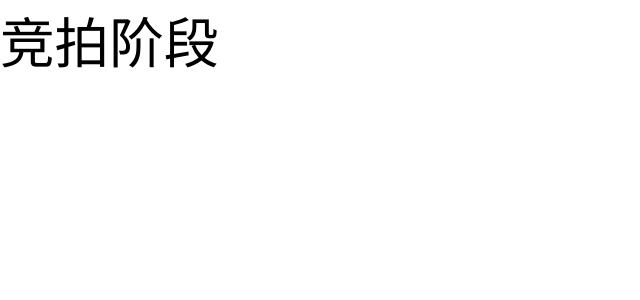
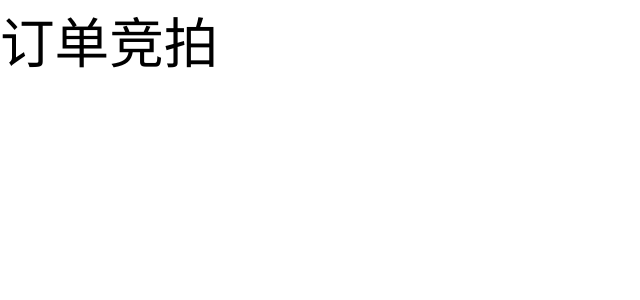
Before and after one commit to 1176944648/wap-crm, a Vue app: page /bidding in a window 1280 px wide. Shown: the top 300 px of the page, without its empty margins (0-640 px from the left). Built offline with nearby package versions, Linux system fonts and the light colour scheme.

Commit message:
修改路由懒加载+注释

```diff
--- a/src/pages/bidding/auction/biddingStage.vue
+++ b/src/pages/bidding/auction/biddingStage.vue
@@ -1,5 +1,5 @@
 <template>
-  <div>竞拍阶段</div>
+  <div>订单竞拍</div>
 </template>
 
 <script>
```
Also changed, not shown: src/router/routes.js (+10 -14 lines).
